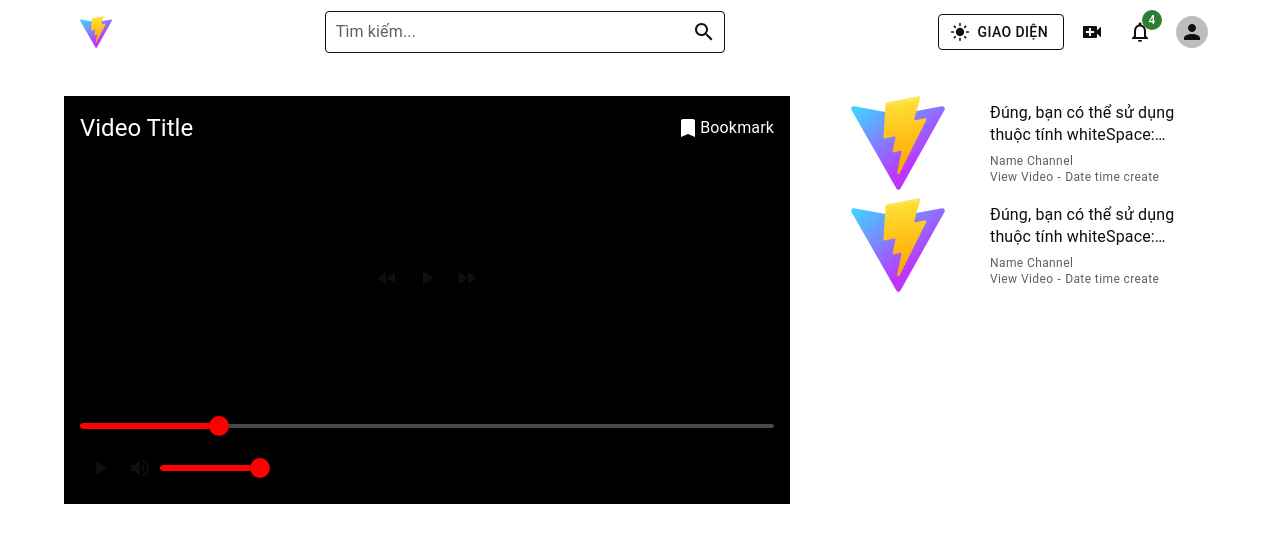
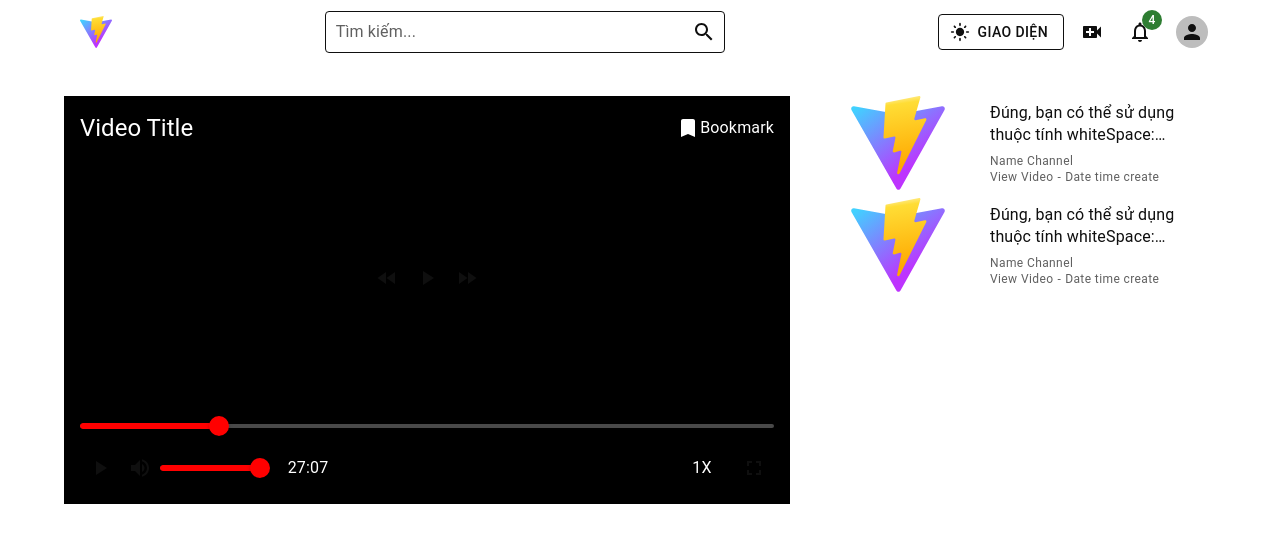
Before and after one commit to Khanh2707/ReactJS-VideoApp, a React (Vite) app: page /watch/1 in a window 1280 px wide. Shown: the top 542 px of the page. Built offline with nearby package versions, Linux system fonts and the light colour scheme.

Commit message:
build ui ...

```diff
--- /dev/null
+++ b/src/components/PlayerControls/index.jsx
@@ -0,0 +1,170 @@
+import React from "react";
+import { styled } from "@mui/material/styles";
+import {
+  Box,
+  Button,
+  Grid,
+  IconButton,
+  Popover,
+  Slider,
+  Tooltip,
+  Typography,
+} from "@mui/material";
+import BookmarkIcon from "@mui/icons-material/Bookmark";
+import FastRewindIcon from "@mui/icons-material/FastRewind";
+import FastForwardIcon from "@mui/icons-material/FastForward";
+import PlayArrowIcon from "@mui/icons-material/PlayArrow";
+import PauseIcon from "@mui/icons-material/Pause";
+import VolumeUpIcon from "@mui/icons-material/VolumeUp";
+import FullscreenIcon from "@mui/icons-material/Fullscreen";
+
+const ControlsWrapper = styled(Box)(({ theme }) => ({
+  position: "absolute",
+  top: "0",
+  right: "0",
+  bottom: "0",
+  left: "0",
+  backgroundColor: "rgba(0, 0, 0, 0.6)",
+  display: "flex",
+  flexDirection: "column",
+  justifyContent: "space-between",
+  zIndex: "1",
+}));
+
+function ValueLabelComponent(props) {
+  const { children, value } = props;
+
+  return (
+    <Tooltip enterTouchDelay={0} placement='top' title={value}>
+      {children}
+    </Tooltip>
+  );
+}
+
+export default function PlayerControls() {
+  const [anchorEl, setAnchorEl] = React.useState(null);
+
+  const handleClick = (event) => {
+    setAnchorEl(event.currentTarget);
+  };
+
+  const handleClose = () => {
+    setAnchorEl(null);
+  };
+
+  const open = Boolean(anchorEl);
+  const id = open ? "playbackrate-popover" : undefined;
+
+  return (
+    <ControlsWrapper>
+      <Grid
+        container
+        direction='row'
+        alignItems='center'
+        justifyContent='space-between'
+        sx={{ p: "16px" }}
+      >
+        <Grid item>
+          <Typography variant='h5' sx={{ color: "#fff" }}>
+            Video Title
+          </Typography>
+        </Grid>
+        <Grid item>
+          <Box
+            sx={{ display: "flex", alignItems: "center", cursor: "pointer" }}
+          >
+            <BookmarkIcon sx={{ color: "#fff" }} />
+            <Typography sx={{ color: "#fff" }}>Bookmark</Typography>
+          </Box>
+        </Grid>
+      </Grid>
+
+      <Grid
+        container
+        direction='row'
+        alignItems='center'
+        justifyContent='center'
+      >
+        <IconButton>
+          <FastRewindIcon />
+        </IconButton>
+        <IconButton>
+          <PlayArrowIcon />
+        </IconButton>
+        <IconButton>
+          <FastForwardIcon />
+        </IconButton>
+      </Grid>
+
+      <Grid
+        container
+        direction='row'
+        justifyContent='space-between'
+        alignItems='center'
+        sx={{ p: "16px" }}
+      >
+        <Grid item xs={12}>
+          <Slider
+            min={0}
+            max={100}
+            defaultValue={20}
+            ValueLabelComponent={ValueLabelComponent}
+          />
+        </Grid>
+
+        <Grid item>
+          <Grid container alignItems='center' direction='row'>
+            <IconButton>
+              <PlayArrowIcon />
+            </IconButton>
+
+            <IconButton>
+              <VolumeUpIcon />
+            </IconButton>
+
+            <Slider
+              min={0}
+              max={100}
+              defaultValue={100}
+              sx={{ width: "100px" }}
+            />
+
+            <Button variant='text' sx={{ color: "#fff", ml: "16px" }}>
+              <Typography>27:07</Typography>
+            </Button>
+          </Grid>
+        </Grid>
+        <Grid item>
+          <Button variant='text' sx={{ color: "#fff" }} onClick={handleClick}>
+            <Typography>1x</Typography>
+          </Button>
+          <Popover
+            id={id}
+            open={open}
+            anchorEl={anchorEl}
+            onClose={handleClose}
+            anchorOrigin={{
+              vertical: "top",
+              horizontal: "center",
+            }}
+            transformOrigin={{
+              vertical: "bottom",
+              horizontal: "center",
+            }}
+          >
+            <Grid container direction='column-reverse'>
+              {[0.5, 1, 1.5, 2].map((rate) => (
+                <Button variant='text' sx={{ color: "#fff" }}>
+                  <Typography>{rate}</Typography>
+                </Button>
+              ))}
+            </Grid>
+          </Popover>
+          <IconButton>
+            <FullscreenIcon />
+          </IconButton>
+        </Grid>
+      </Grid>
+    </ControlsWrapper>
+  );
+}
--- a/src/components/Video/index.jsx
+++ b/src/components/Video/index.jsx
@@ -1,48 +1,13 @@
 import React, { useEffect, useRef, useState } from "react";
 import ReactPlayer from "react-player";
 import { styled } from "@mui/material/styles";
-import {
-  Box,
-  Grid,
-  IconButton,
-  Slider,
-  Tooltip,
-  Typography,
-} from "@mui/material";
-import BookmarkIcon from "@mui/icons-material/Bookmark";
-import FastRewindIcon from "@mui/icons-material/FastRewind";
-import FastForwardIcon from "@mui/icons-material/FastForward";
-import PlayArrowIcon from "@mui/icons-material/PlayArrow";
-import PauseIcon from "@mui/icons-material/Pause";
-import VolumeUpIcon from "@mui/icons-material/VolumeUp";
+import { Box } from "@mui/material";
+import PlayerControls from "../PlayerControls";
 
 const PlayerWrapper = styled(Box)(({ theme }) => ({
   position: "relative",
   width: "100%",
 }));
-
-const ControlsWrapper = styled(Box)(({ theme }) => ({
-  position: "absolute",
-  top: "0",
-  right: "0",
-  bottom: "0",
-  left: "0",
-  backgroundColor: "rgba(0, 0, 0, 0.6)",
-  display: "flex",
-  flexDirection: "column",
-  justifyContent: "space-between",
-  zIndex: "1",
-}));
-
-function ValueLabelComponent(props) {
-  const { children, value } = props;
-
-  return (
-    <Tooltip enterTouchDelay={0} placement='top' title={value}>
-      {children}
-    </Tooltip>
-  );
-}
 
 export default function Video() {
   const playerWrapperRef = useRef(null);
@@ -73,82 +38,7 @@ export default function Video() {
         style={{ backgroundColor: "#000" }}
       />
 
-      <ControlsWrapper>
-        <Grid
-          container
-          direction='row'
-          alignItems='center'
-          justifyContent='space-between'
-          sx={{ p: "16px" }}
-        >
-          <Grid item>
-            <Typography variant='h5' sx={{ color: "#fff" }}>
-              Video Title
-            </Typography>
-          </Grid>
-          <Grid item>
-            <Box
-              sx={{ display: "flex", alignItems: "center", cursor: "pointer" }}
-            >
-              <BookmarkIcon sx={{ color: "#fff" }} />
-              <Typography sx={{ color: "#fff" }}>Bookmark</Typography>
-            </Box>
-          </Grid>
-        </Grid>
-
-        <Grid
-          container
-          direction='row'
-          alignItems='center'
-          justifyContent='center'
-        >
-          <IconButton>
-            <FastRewindIcon />
-          </IconButton>
-          <IconButton>
-            <PlayArrowIcon />
-          </IconButton>
-          <IconButton>
-            <FastForwardIcon />
-          </IconButton>
-        </Grid>
-
-        <Grid
-          container
-          direction='row'
-          justifyContent='space-between'
-          alignItems='center'
-          sx={{ p: "16px" }}
-        >
-          <Grid item xs={12}>
-            <Slider
-              min={0}
-              max={100}
-              defaultValue={20}
-              ValueLabelComponent={ValueLabelComponent}
-            />
-          </Grid>
-
-          <Grid item>
-            <Grid container alignItems='center' direction='row'>
-              <IconButton>
-                <PlayArrowIcon />
-              </IconButton>
-
-              <IconButton>
-                <VolumeUpIcon />
-              </IconButton>
-
-              <Slider
-                min={0}
-                max={100}
-                defaultValue={100}
-                sx={{ width: "100px" }}
-              />
-            </Grid>
-          </Grid>
-        </Grid>
-      </ControlsWrapper>
+      <PlayerControls />
     </PlayerWrapper>
   );
 }
```
